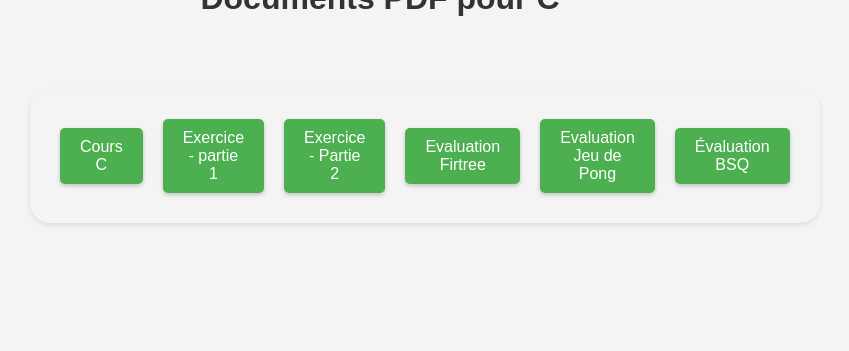
After one commit to Tamim94/Learnforme, a Django app: page /c/ in a window 1280 px wide. The commit adds this page. Shown: the part 579-930 px from the top of the page, without its empty margins (260-1109 px from the left). Run offline with Django 4.2, Linux system fonts and the light colour scheme.

Commit message:
[ADD] new page for C & remove ruby [ADD] exercice with new link & [MODIF] button haskell [ADD] C button

```diff
--- a/Learnforme/urls.py
+++ b/Learnforme/urls.py
@@ -28,7 +28,7 @@ urlpatterns = [
     path('java/', views.java, name='java'),
     path('cpp/', views.cpp, name='cpp'),
     path('php/', views.php, name='php'),
-    path('ruby/', views.ruby, name='ruby'),
+    path('c/', views.c, name='c'),
     path('csharp/', views.csharp, name='csharp'),
     path('login/', views.login, name='login'),
 
--- a/Learnforme/views.py
+++ b/Learnforme/views.py
@@ -21,8 +21,8 @@ def cpp(request):
 def php(request):
     return render(request, 'courses/php.html')
 
-def ruby(request):
-    return render(request, 'courses/ruby.html')
+def c(request):
+    return render(request, 'courses/c.html')
 
 def csharp(request):
     return render(request, 'courses/csharp.html')
--- /dev/null
+++ b/templates/courses/c.html
@@ -0,0 +1,209 @@
+<!DOCTYPE html>
+<html lang="fr">
+<head>
+    <meta charset="UTF-8">
+    <meta name="viewport" content="width=device-width, initial-scale=1.0">
+    <title>C</title>
+    <style>
+
+        body {
+            font-family: Arial, sans-serif;
+            text-align: center;
+            background-color: #f4f4f4;
+            color: #333;
+            transition: background-color 0.3s ease, color 0.3s ease;
+        }
+        .container {
+            margin-top: 50px;
+        }
+        a {
+            display: block;
+            margin: 10px;
+            color: #4CAF50;
+            text-decoration: none;
+            font-size: 18px;
+        }
+        a:hover {
+            color: #45a049;
+        }
+
+        .back-button {
+            position: fixed;
+            top: 20px;
+            left: 20px;
+            background-color: transparent;
+            border: 2px solid rgba(0, 0, 0, 0.3);
+            color: rgba(0, 0, 0, 0.7);
+            padding: 10px 15px;
+            font-size: 24px;
+            border-radius: 50%;
+            cursor: pointer;
+            transition: background-color 0.3s ease, border-color 0.3s ease, color 0.3s ease;
+        }
+
+        .back-button:hover {
+            background-color: rgba(0, 0, 0, 0.1);
+            border-color: rgba(0, 0, 0, 0.5);
+            color: rgba(0, 0, 0, 0.9);
+        }
+
+        .theme-toggle {
+            position: fixed;
+            top: 20px;
+            right: 20px;
+            display: flex;
+            align-items: center;
+            justify-content: space-between;
+            width: 100px;
+            background-color: transparent;
+            border: 2px solid rgba(0, 0, 0, 0.3);
+            border-radius: 50px;
+            padding: 5px;
+            cursor: pointer;
+            transition: background-color 0.3s ease, border-color 0.3s ease;
+        }
+
+        .theme-toggle span {
+            font-size: 14px;
+            color: rgba(0, 0, 0, 0.7);
+            transition: color 0.3s ease;
+        }
+
+        body.dark-theme {
+            background-color: #333;
+            color: #f8f9fa;
+        }
+
+        a.dark-theme {
+            color: #4CAF50;
+        }
+
+        a.dark-theme:hover {
+            color: #45a049;
+        }
+
+        /* Main container and style */
+        body {
+            display: flex;
+            justify-content: center;
+            align-items: center;
+            font-family: Arial, sans-serif;
+            text-align: center;
+            background-color: #f4f4f4;
+            color: #333;
+            transition: background-color 0.3s ease, color 0.3s ease;
+        }
+
+        .main-container {
+            display: flex;
+            flex-direction: column;
+            align-items: center;
+            justify-content: center;
+            margin-top: 1px;
+            margin: 50px auto;
+            max-width: 700px;
+            padding: 20px;
+        }
+
+        .video-container {
+            margin-top:  100px;
+            margin-bottom: 200px;
+            width: 100vh;
+            height: 20vh;
+        }
+
+        .container {
+            display: flex; /* Utilise flexbox pour centrer et aligner */
+            align-items: center; /* Centre horizontalement */
+            margin: 50px auto;
+            max-width: 1000px; /* Ajuste la largeur selon tes besoins */
+            padding: 20px; /* Ajoute un peu de rembourrage interne */
+            border-radius: 20px; /* Coins légèrement arrondis */
+            box-shadow: 0 2px 5px rgba(0, 0, 0, 0.1); /* Ajoute une ombre subtile */
+        }
+
+        a {
+            display: inline-block; /* Permet de définir une largeur et une hauteur */
+            margin: 10px;
+            padding: 10px 20px; /* Ajoute un peu de rembourrage */
+            color: #fff; /* Texte blanc */
+            background-color: #4CAF50; /* Couleur de fond verte */
+            text-decoration: none;
+            font-size: 16px;
+            border: none; /* Supprime la bordure par défaut */
+            border-radius: 5px; /* Coins arrondis */
+            box-shadow: 0 2px 4px rgba(0, 0, 0, 0.2); /* Ajoute une ombre subtile */
+            transition: background-color 0.3s ease, box-shadow 0.3s ease; /* Transition pour l'effet de survol */
+        }
+
+        a:hover {
+            background-color: #45a049; /* Couleur de fond plus foncée au survol */
+            box-shadow: 0 4px 6px rgba(0, 0, 0, 0.3); /* Ombre plus prononcée au survol */
+        }
+
+    </style>
+</head>
+<body id="body">
+
+    <button class="back-button" onclick="goBack()">&#8592;</button>
+
+    <div class="theme-toggle" onclick="toggleTheme()">
+        <span>Clair</span>
+        <span>Sombre</span>
+    </div>
+
+    <!-- Add a new container to wrap the video and buttons -->
+    <div class="main-container">
+        <!-- Add a random video about C programming above the buttons -->
+        <div class="video-container">
+            <iframe width="70%" height="400" src="https://www.youtube.com/embed/KJgsSFOSQv0" title="YouTube video player" frameborder="0" allow="accelerometer; autoplay; clipboard-write; encrypted-media; gyroscope; picture-in-picture; web-share" referrerpolicy="strict-origin-when-cross-origin" allowfullscreen></iframe>
+        </div>
+
+        <!-- Add the document PDF text above the buttons -->
+        <h1>Documents PDF pour C</h1>
+
+        <!-- Move the container div inside the main container -->
+        <div class="container">
+            <a href="https://drive.google.com/file/d/1fyq7XovGflrXjfxqlSH-mcGKzlqfbTx_/view?usp=sharing" target="_blank">Cours C</a>
+            <a href="https://drive.google.com/file/d/1P9biepnupTZ2acYQ06zPK2G6k7ul7U7Y/view?usp=sharing" target="_blank">Exercice - partie 1</a>
+            <a href="https://drive.google.com/file/d/1JDZwjYLS0HnXrxpvH5G5n0z1mH1THUlg/view?usp=sharing" target="_blank">Exercice - Partie 2</a>
+            <a href="https://drive.google.com/file/d/1dDRT3TfQe3wksUCbNcKC5MN4-SBp29o1/view?usp=sharing" target="_blank">Evaluation Firtree</a>
+            <a href="https://drive.google.com/file/d/18SBn0aJ6V18tuDd2FmZ4-wD7zYLLGVHq/view?usp=sharing" target="_blank">Evaluation Jeu de Pong</a>
+            <a href="https://drive.google.com/file/d/1edojwMmtw9FtLZWZn5stfvyyBX1KYm3X/view?usp=sharing" target="_blank">Évaluation BSQ</a>
+        </div>
+    </div>
+
+    <script>
+        function goBack() {
+            window.history.back();
+        }
+
+        function toggleTheme() {
+            const body = document.getElementById('body');
+            const currentTheme = body.classList.contains('dark-theme') ? 'dark' : 'light';
+            const newTheme = currentTheme === 'light' ? 'dark' : 'light';
+
+            applyTheme(newTheme);
+
+            localStorage.setItem('theme', newTheme);
+        }
+
+        function applyTheme(theme) {
+            const body = document.getElementById('body');
+            if (theme === 'light') {
+                body.classList.remove('dark-theme');
+                body.classList.add('light-theme');
+            } else {
+                body.classList.remove('light-theme');
+                body.classList.add('dark-theme');
+            }
+        }
+
+        window.onload = function() {
+            const savedTheme = localStorage.getItem('theme') || 'light';
+            applyTheme(savedTheme);
+        }
+    </script>
+
+</body>
+</html>
```
Also changed, not shown: templates/courses/haskell.html (+6 -6 lines), templates/courses/ruby.html (deleted, +0 -133 lines), templates/index.html (+2 -5 lines), db.sqlite3.
